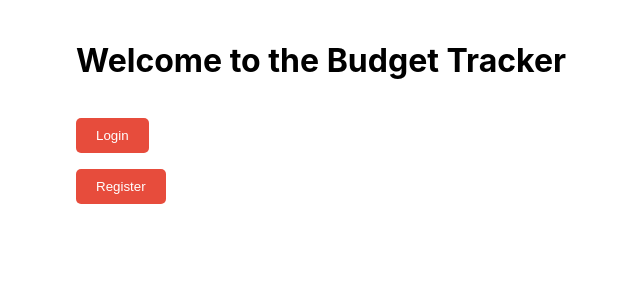
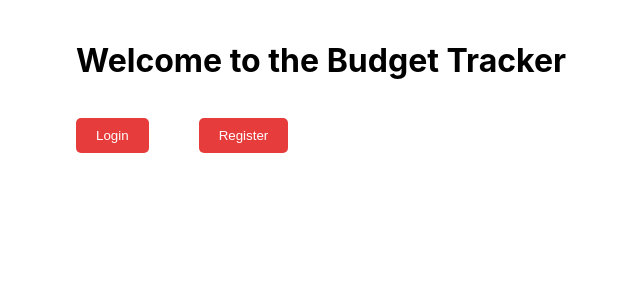
Before and after one commit to RajeshNayak24/budget_tracker, a React (Create React App) app in the folder client/: page / in a window 1280 px wide. Shown: the top 300 px of the page, without its empty margins (319-959 px from the left). Built offline with nearby package versions, Linux system fonts and the light colour scheme.

Commit message:
addes css files and Stored signup users

```diff
--- a/client/src/pages/Dashboard.js
+++ b/client/src/pages/Dashboard.js
@@ -1,6 +1,6 @@
 import React, { useState, useEffect } from 'react'
 import { useNavigate } from 'react-router-dom'
-
+import '../styles/Dashboard.css'
 
 const Dashboard = () => {
 
@@ -13,7 +13,7 @@ const Dashboard = () => {
     if (userString) {
       const userObj = JSON.parse(userString)
       // console.log("userObj: ",userObj)
-      setUser(userObj.email)
+      setUser(userObj.name)
     }
   }, [])
 
@@ -24,22 +24,14 @@ const Dashboard = () => {
   }
 
   return (
-    <div style={{ maxWidth: 'fit-content', margin: 'auto', inline: 'auto', padding:'20px' }}>
+    <div className='dashboard-container'>
         <h2>Welcome back, {user} 🎉</h2>
         <p>You are now logged in!</p>
 
         <div>
           <button
             onClick={handleLogout}
-            style={{
-              marginTop: '1rem',
-              padding: '10px 20px',
-              backgroundColor: '#e74c3c',
-              color: '#fff',
-              border: 'none',
-              borderRadius: '5px',
-              cursor: 'pointer'
-            }}
+            className='logout-button'
           >
             Logout
           </button>
--- a/client/src/pages/HomePage.js
+++ b/client/src/pages/HomePage.js
@@ -1,22 +1,15 @@
 import React from 'react'
 import { useNavigate } from 'react-router-dom'
+import '../styles/HomePage.css'
 
 const HomePage = () => {
     const navigate = useNavigate()
   return (
-    <div style={{ maxWidth: 'fit-content', margin: 'auto', inline: 'auto', padding:'20px' }}>
+    <div className="homepage-container">
         <h1>Welcome to the Budget Tracker</h1>
+        <div className='btn-group'>
             <div>
-            <button
-            style={{
-                marginTop: '1rem',
-                padding: '10px 20px',
-                backgroundColor: '#e74c3c',
-                color: '#fff',
-                border: 'none',
-                borderRadius: '5px',
-                cursor: 'pointer'
-            }}
+                <button  className='login-button'
                     onClick={() => {
                         navigate('/login')
                     }}>
@@ -24,21 +17,13 @@ const HomePage = () => {
                 </button>
             </div>
             <div>
-            <button
-            style={{
-                marginTop: '1rem',
-                padding: '10px 20px',
-                backgroundColor: '#e74c3c',
-                color: '#fff',
-                border: 'none',
-                borderRadius: '5px',
-                cursor: 'pointer'
-            }}
+                <button className='signup-button'
                 onClick={() => {
                     navigate('/signup')
                 }}>
                 Register
                 </button>
+            </div>
         </div>
 
     </div>
--- a/client/src/pages/LoginPage.js
+++ b/client/src/pages/LoginPage.js
@@ -1,6 +1,7 @@
 import React, {useState} from 'react'
 import axios from 'axios'
 import { useNavigate } from 'react-router-dom'
+import './../styles/LoginPage.css'
 
 
 
@@ -47,11 +48,11 @@ const LoginPage = () => {
 };
 
   return (
-    <div style={{ maxWidth: 'fit-content', margin: 'auto', inline: 'auto', padding:'20px' }}>
+    <div className="login-container">
         <h2>LoginPage</h2>
-        {error && <p style= {{color:'red'}}>{error} </p>}
+        {error && <p className='error'>{error} </p>}
         <form onSubmit = {handleSubmit}>
-            <div style={{marginbottom: '15px'}}>
+            <div className="email">
                 <label htmlFor='email'>Email:</label><br/>
                 <input
                     type="email"
@@ -64,7 +65,7 @@ const LoginPage = () => {
                     }}
                 />
             </div>
-            <div style = {{marginbottom: '15px'}}>
+            <div className='password'>
                 <label htmlFor="password" >Password:</label><br/>
                 <input
                     type="password"
@@ -78,16 +79,7 @@ const LoginPage = () => {
                 />
             </div>
             <div>
-                <button
-                    style={{
-                        marginTop: '1rem',
-                        padding: '10px 20px',
-                        backgroundColor: '#e74c3c',
-                        color: '#fff',
-                        border: 'none',
-                        borderRadius: '5px',
-                        cursor: 'pointer'
-                    }}
+                <button className="login-button"
                     type="Submit"
                     disabled={loading}>{loading? 'loading in...': 'Login' }
                 </button>
--- a/client/src/pages/SignupPage.js
+++ b/client/src/pages/SignupPage.js
@@ -1,6 +1,7 @@
 import React,{useState} from 'react';
 import axios from 'axios';
 import {useNavigate} from 'react-router-dom';
+import '../styles/SignupPage.css'
 
 const SignupPage = () => {
     const [name, setName] = useState('');
@@ -63,10 +64,10 @@ const SignupPage = () => {
 
     }
     return (
-    <div style={{maxWidth: 'fit-content', margin: 'auto', inline: 'auto', padding:'20px'}}>
+    <div className='signup-container'>
         <h2>Create an Account 📝</h2>
         {error && (
-            <div style={{color:'red', fontSize:'14px', marginBottom:'1rem'}}>{error}</div>
+            <div className='error-message'>{error}</div>
         )}
         <form onSubmit={handleSubmit}>
            <div>
@@ -116,15 +117,7 @@ const SignupPage = () => {
             </div>
             <div>
                 <button
-                    style={{
-                        marginTop: '1rem',
-                        padding: '10px 20px',
-                        backgroundColor: '#e74c3c',
-                        color: '#fff',
-                        border: 'none',
-                        borderRadius: '5px',
-                        cursor: 'pointer'
-                    }}
+                    className="signup-button"
                     type="Submit"
                     disabled={loading}>{loading? 'Signing up...' : 'Create Account' }
                 </button>
--- /dev/null
+++ b/client/src/styles/Dashboard.css
@@ -0,0 +1,16 @@
+.dashboard-container {
+    max-width: fit-content;
+    margin: auto;
+    padding: 20px;
+}
+
+.logout-button {
+    margin-top: 1rem;
+    padding: 10px 20px;
+    background-color: #e74c3c;
+    color: #fff;
+    border: none;
+    border-radius: 5px;
+    cursor: pointer;
+
+}
--- /dev/null
+++ b/client/src/styles/HomePage.css
@@ -0,0 +1,29 @@
+.homepage-container {
+    max-width: fit-content;
+    margin: auto;
+    padding: 20px;
+}
+.btn-group{
+    display: flex;
+    gap: 50px;
+}
+.signup-button {
+    margin-top: 1rem;
+    padding: 10px 20px;
+    background-color: #e73c3c;
+    color: #fff;
+    border: none;
+    border-radius: 5px;
+    cursor: pointer;
+
+}
+
+.login-button {
+    margin-top: 1rem;
+    padding: 10px 20px;
+    background-color: #e73c3c;
+    color: #fff;
+    border: none;
+    border-radius: 5px;
+    cursor: pointer;
+}
--- /dev/null
+++ b/client/src/styles/LoginPage.css
@@ -0,0 +1,27 @@
+.login-container {
+    max-width: fit-content;
+    margin: auto;
+    padding:20px;
+}
+
+.error {
+    color: red;
+}
+
+.email {
+    margin-bottom: '15px'
+}
+
+.password {
+    margin-bottom: '15px'
+}
+
+.login-button {
+    margin-top: 1rem;
+    padding: 10px 20px;
+    background-color: #e73c3c;
+    color: #fff;
+    border: none;
+    border-radius: 5px;
+    cursor: pointer;
+}
--- /dev/null
+++ b/client/src/styles/SignupPage.css
@@ -0,0 +1,23 @@
+.signup-container {
+    max-width: fit-content;
+    margin: auto;
+    padding:20px;
+}
+
+.error-message {
+    color: red;
+    font-size: 16px;
+    margin-top: 10px;
+    margin-bottom: 1rem;
+
+}
+.signup-button {
+    margin-top: 1rem;
+    padding: 10px 20px;
+    background-color: #e74c3c;
+    color: #fff;
+    border: none;
+    border-radius: 5px;
+    cursor: pointer;
+
+}
```
Also changed, not shown: 1 other file (tests, documents, lock files or other folders). Lines whose indentation alone changed are shown as unchanged.
